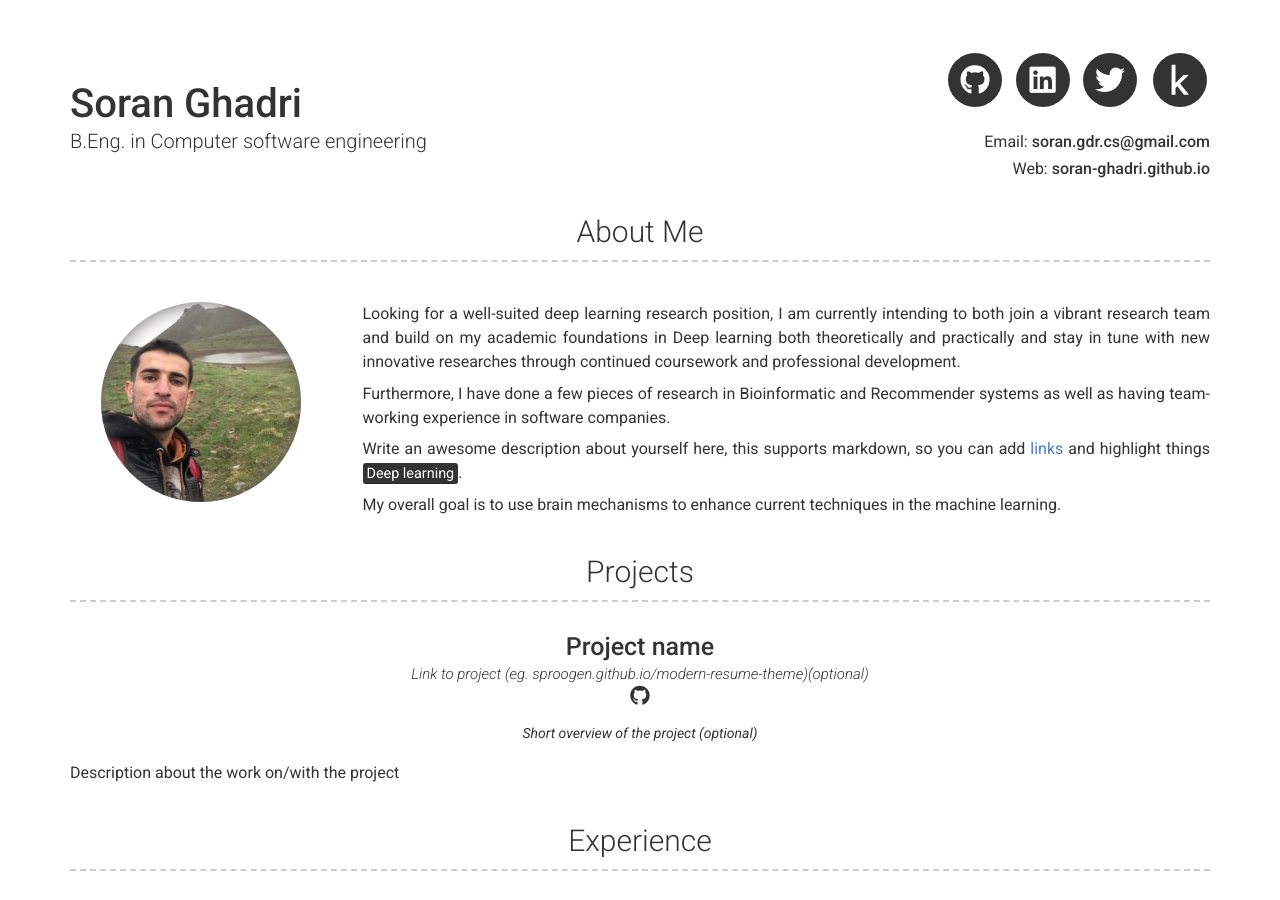
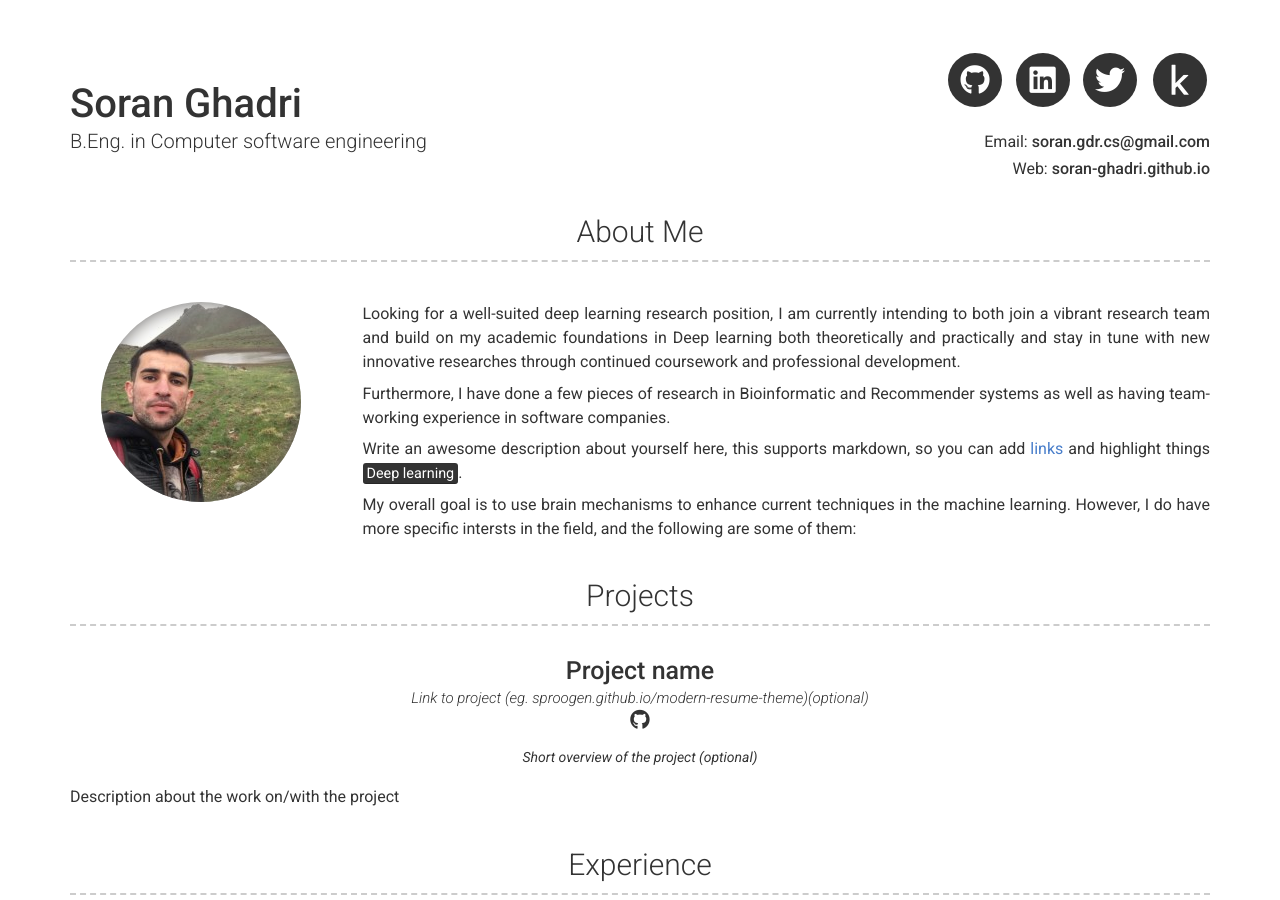
Before and after one commit to soran-ghaderi/soran-ghaderi.github.io, a Jekyll site: the page built from index.md, in a window 1280 px wide and 900 px high. Built offline with Jekyll 4.4.1, drawn with Linux system fonts in a browser that asks for light colours; nearby versions of some CDN libraries.

Commit message:
added info

```diff
--- a/_config.yml
+++ b/_config.yml
@@ -53,7 +53,7 @@
 
   Write an awesome description about yourself here, this supports markdown, so you can add [links](http://foobar.com) and highlight things <mark>Deep learning</mark>.
 
-  My overall goal is to use brain mechanisms to enhance current techniques in the machine learning.
+  My overall goal is to use brain mechanisms to enhance current techniques in the machine learning. However, I do have more specific intersts in the field, and the following are some of them:
 #  You can even add paragraphs by using empty lines like this and add anything else markdown supports such as
 #    - Lists
 #    - Tables
```
